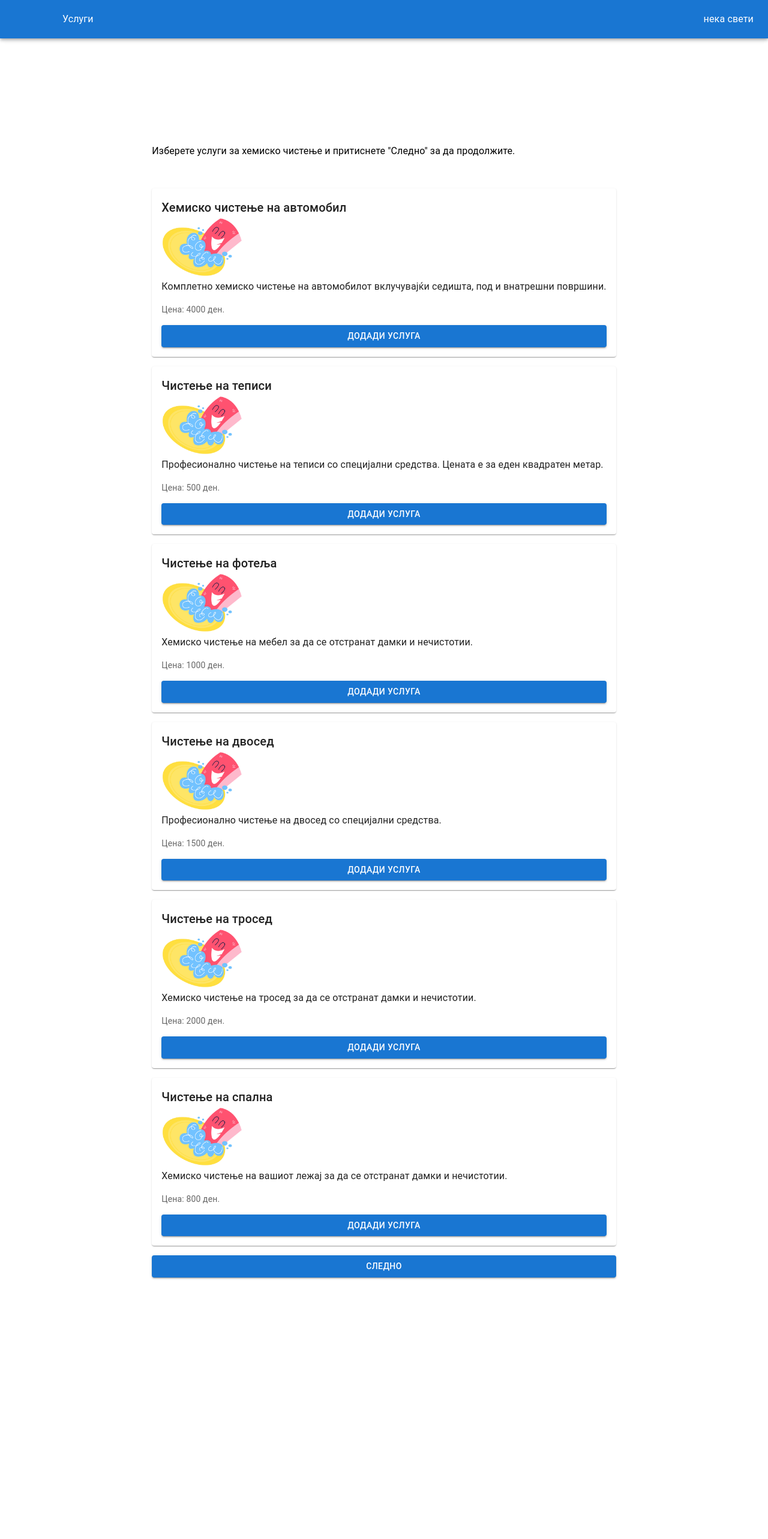
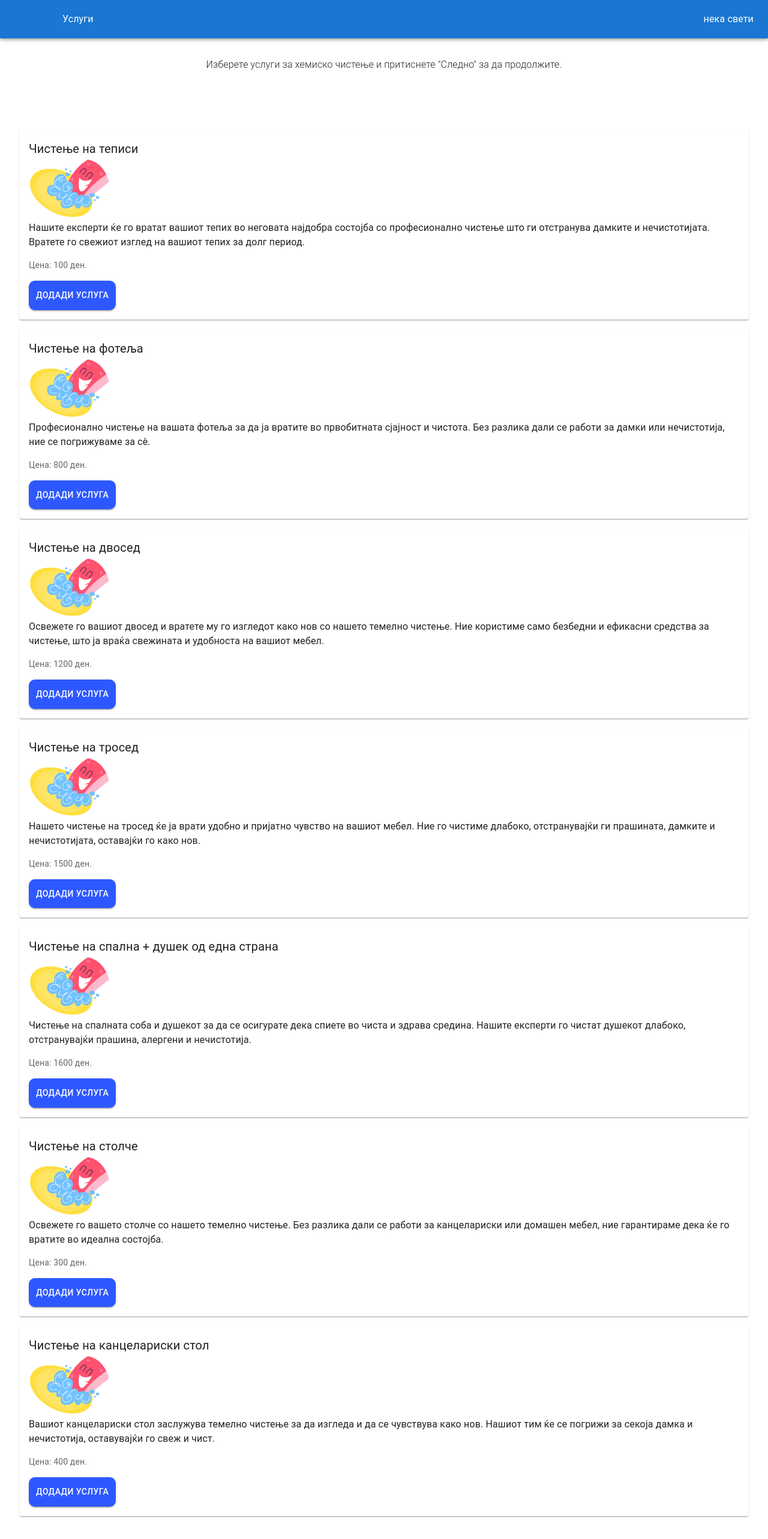
Before and after one commit to MarioStojcevski/nekasveti, a React (Vite) app: page /nekasveti/services in a window 1280 px wide. Shown: the top 2566 px of the page at 60% size. Before the commit the page ends 2162 px from the top, so only its background shows below. Built offline with nearby package versions, Linux system fonts and the light colour scheme; some icons are missing.

Commit message:
some ui changes and fixed the items

```diff
--- a/src/App.tsx
+++ b/src/App.tsx
@@ -1,25 +1,27 @@
-import { Box  } from "@mui/material";
+import { Box } from "@mui/material";
 import Header from "./components/Header";
 import { Outlet } from "react-router-dom";
 
 const App = () => {
   return (
-    <>
-      <Header />
+    <Box>
+      <Box>
+        <Header />
+      </Box>
       <Box
         sx={{
           display: "flex",
           flexDirection: "column",
           alignItems: "center",
-          justifyContent: "center",
-          height: "100vh",
-          paddingLeft: 10,
-          paddingRight: 10,
+          justifyContent: "flex-start",
+          padding: 2,
+          marginTop: "64px",
+          height: "calc(100vh - 64px)",
         }}
       >
         <Outlet />
       </Box>
-    </>
+    </Box>
   );
 };
 
--- a/src/pages/Home.tsx
+++ b/src/pages/Home.tsx
@@ -5,17 +5,63 @@ const Home = () => {
   const navigate = useNavigate();
 
   return (
-    <Box display="flex" flexDirection="column">
-      <Box>
-        <Typography variant="subtitle1" textAlign="justify" marginBottom={2}>
+    <Box
+      display="flex"
+      flexDirection="column"
+      alignItems="center"
+      padding={2}
+    >
+      <Box marginBottom={2}>
+        <Typography
+          variant="h6"
+          textAlign="center"
+          color="text.primary"
+          marginBottom={2}
+          sx={{
+            fontWeight: 300,
+            maxWidth: 600,
+            lineHeight: 1.5,
+            fontFamily: '"Roboto", "Helvetica", "Arial", sans-serif'
+          }}
+        >
           Закажи хемиско чистење за твојот дом, канцеларија или автомобил за 2 минути. Нашите експерти ќе го направат тоа со задоволство.
         </Typography>
       </Box>
-      <Box width="fit-content">
-        <img src="./guy.jpg" height={400} />
+
+      <Box
+        display="flex"
+        justifyContent="center"
+        alignItems="center"
+        width="100%"
+        marginTop={15}
+        marginBottom={5}
+      >
+        <img src="./guy.jpg" alt="Cleaning Service" height={300} />
       </Box>
-      <Box display="flex" justifyContent="center" marginTop={6}>
-        <Button onClick={() => navigate('/services')} variant="contained" fullWidth color="primary">
+
+      <Box
+        display="flex"
+        justifyContent="center"
+        width="100%"
+        sx={{
+          marginTop: 'auto',
+          paddingBottom: 2,
+        }}
+      >
+        <Button
+          onClick={() => navigate('/services')}
+          variant="contained"
+          color="primary"
+          fullWidth
+          sx={{
+            padding: '12px',
+            maxWidth: 300,
+            backgroundColor: '#2e58ffff',
+            '&:hover': { backgroundColor: '#1a318cff' },
+            borderRadius: '10px',
+            textTransform: 'uppercase',
+          }}
+        >
           Започни
         </Button>
       </Box>
--- a/src/pages/Schedule.tsx
+++ b/src/pages/Schedule.tsx
@@ -6,19 +6,44 @@ import { DateCalendar, LocalizationProvider } from "@mui/x-date-pickers";
 import { useAppContext } from "../context/AppContext";
 
 const Schedule = () => {
-  const {calendarValue, setCalendarValue} = useAppContext();
+  const { calendarValue, setCalendarValue } = useAppContext();
   const navigate = useNavigate();
 
   return (
-    <Box display="flex" flexDirection="column" alignItems="center">
-      <img src="./vacuum.jpg" height={300} />
-      <Typography variant="body1" marginTop={2}>
+    <Box display="flex" flexDirection="column" alignItems="center" padding={2}>
+      <img src="./vacuum.jpg" height={150} alt="Vacuum Cleaner" />
+      <Typography variant="body1" marginTop={3} textAlign="center" sx={{ fontWeight: 300 }}>
         Изберете датум и време за хемиско чистење
       </Typography>
-      <LocalizationProvider dateAdapter={AdapterDayjs}>
-        <DateCalendar value={calendarValue} onChange={(newValue) => setCalendarValue(newValue)} />
-      </LocalizationProvider>
-      <Button variant="contained" onClick={() => navigate('/summary')} sx={{ marginTop: 5}}>Следно</Button>
+
+      <Box marginTop={3}>
+        <LocalizationProvider dateAdapter={AdapterDayjs}>
+          <DateCalendar
+            value={calendarValue}
+            onChange={(newValue) => setCalendarValue(newValue)}
+            sx={{
+              borderRadius: '10px',
+              boxShadow: '0px 4px 10px rgba(0, 0, 0, 0.1)',
+            }}
+          />
+        </LocalizationProvider>
+      </Box>
+
+      <Button
+        variant="contained"
+        onClick={() => navigate('/summary')}
+        sx={{
+          marginTop: 10,
+          padding: '12px',
+          backgroundColor: '#2e58ffff',
+          '&:hover': { backgroundColor: '#1a318cff' },
+          textTransform: 'uppercase',
+          borderRadius: '10px',
+          width: '100%',
+        }}
+      >
+        Следно
+      </Button>
     </Box>
   );
 };
--- a/src/pages/Services.tsx
+++ b/src/pages/Services.tsx
@@ -1,5 +1,5 @@
+import { Box, Button, Card, Typography } from "@mui/material";
 import { useNavigate } from "react-router-dom";
-import { Box, Button, Card, Typography } from "@mui/material";
 import { useAppContext } from "../context/AppContext";
 import allServices from "../utils/allServices";
 import type { Service } from "../types";
@@ -42,9 +42,19 @@ const ServicePicker = () => {
   };
 
   return (
-    <Box display="flex" flexDirection="column" marginTop={200}>
-      <Box>
-        <Typography variant="subtitle1" textAlign="justify" marginBottom={6}>
+    <Box display="flex" flexDirection="column" padding={2}>
+      <Box marginBottom={6}>
+        <Typography
+          variant="subtitle1"
+          textAlign="center"
+          color="text.primary"
+          marginBottom={6}
+          sx={{
+            fontWeight: 300,
+            lineHeight: 1.5,
+            fontFamily: '"Roboto", "Helvetica", "Arial", sans-serif'
+          }}
+        >
           Изберете услуги за хемиско чистење и притиснете "Следно" за да продолжите.
         </Typography>
       </Box>
@@ -55,7 +65,9 @@ const ServicePicker = () => {
 
           return (
             <Card key={service.id} sx={{ marginBottom: 2, padding: 2 }}>
-              <Typography variant="h6">{service.name}</Typography>
+              <Typography variant="h6" sx={{ fontWeight: 400 }}>
+                {service.name}
+              </Typography>
               <img src="./sponge.jpg" height={100} alt={service.name} />
               <Typography variant="body1" marginBottom={2}>
                 {service.description}
@@ -65,40 +77,78 @@ const ServicePicker = () => {
               </Typography>
 
               {selectedService?.quantity && selectedService?.quantity > 0 && (
-                <Typography variant="body2" marginBottom={2}>
+                <Box
+                  sx={{
+                    backgroundColor: '#ffeb3b', // Light yellow to make it pop out
+                    color: '#000', // Black text for contrast
+                    padding: '6px 12px',
+                    borderRadius: '20px',
+                    fontSize: '18px',
+                    fontWeight: '500',
+                    boxShadow: '0px 4px 8px rgba(0, 0, 0, 0.1)',
+                    marginBottom: 2,
+                    textAlign: 'center',
+                    width: 'fit-content',
+                    marginLeft: 'auto',
+                    marginRight: 'auto',
+                  }}
+                >
                   Количина: {selectedService?.quantity}
-                </Typography>
+                </Box>
               )}
 
               {(!selectedService?.quantity || selectedService?.quantity === 0) ? (
                 <Button
                   variant="contained"
                   color="primary"
-                  onClick={() => updateServiceQuantity(service.id, true)} // Add more of the service
-                  fullWidth
+                  onClick={() => updateServiceQuantity(service.id, true)}
+                  sx={{
+                    backgroundColor: '#2e58ffff',
+                    '&:hover': { backgroundColor: '#1a318cff' },
+                    textTransform: 'uppercase',
+                    borderRadius: '10px',
+                    padding: '12px',
+                    margin: 'auto',
+                    maxWidth: 400,
+                  }}
                 >
                   Додади услуга
                 </Button>
               ) :
               (
                 <Box display="flex" flexDirection="row" alignItems="center" marginBottom={2}>
+
                   <Button
                     variant="outlined"
-                  color="primary"
-                  onClick={() => updateServiceQuantity(service.id, true)} // Increase quantity
-                  fullWidth
+                    color="secondary"
+                    onClick={() => updateServiceQuantity(service.id, false)}
+                    disabled={!selectedService?.quantity}
+                    sx={{
+                      padding: '12px',
+                      borderRadius: '10px',
+                      textTransform: 'none',
+                      '&:hover': { backgroundColor: '#45a049' },
+                      maxWidth: 150,
+                      margin: 'auto',
+                    }}
                   >
-                  +
+                    -
                   </Button>
 
                   <Button
                     variant="outlined"
-                  color="secondary"
-                  onClick={() => updateServiceQuantity(service.id, false)} // Decrease quantity or remove
-                  fullWidth
-                  disabled={!selectedService?.quantity}
+                    color="primary"
+                    onClick={() => updateServiceQuantity(service.id, true)}
+                    sx={{
+                      padding: '12px',
+                      borderRadius: '10px',
+                      textTransform: 'none',
+                      '&:hover': { backgroundColor: '#1a318cff' },
+                      maxWidth: 150,
+                      margin: 'auto',
+                    }}
                   >
-                  -
+                    +
                   </Button>
                 </Box>
               )}
@@ -107,8 +157,19 @@ const ServicePicker = () => {
         })}
       </Box>
 
-      <Box display="flex" marginBottom={4}>
-        <Button variant="contained" fullWidth onClick={() => navigate('/schedule')}>
+      <Box display="flex" marginBottom={4} sx={{ marginTop: 4 }}>
+        <Button
+          variant="contained"
+          onClick={() => navigate('/schedule')}
+          sx={{
+            backgroundColor: '#2e58ffff',
+            '&:hover': { backgroundColor: '#1a318cff' },
+            textTransform: 'uppercase',
+            padding: '12px',
+            width: '100%',
+            margin: 'auto',
+          }}
+        >
           Следно
         </Button>
       </Box>
--- a/src/pages/Summary.tsx
+++ b/src/pages/Summary.tsx
@@ -1,5 +1,6 @@
 import { Box, Button, Typography } from "@mui/material";
 import { useNavigate } from "react-router-dom";
+
 import { useAppContext } from "../context/AppContext";
 import dayjs from "dayjs";
 
@@ -9,24 +10,50 @@ const Summary = () => {
   const formattedDate = dayjs(calendarValue).format('YYYY-MM-DD');
 
   return (
-    <Box>
-      <Typography variant="h4" textAlign="center" marginTop={5}>
+    <Box padding={2}>
+      <Typography variant="h4" textAlign="center" marginTop={5} sx={{ fontWeight: 600 }}>
         Резиме на услугите
       </Typography>
-      <Box display="flex" flexDirection="column" alignItems="center" marginTop={3} border={1} borderColor="black">
+
+      <Box
+        display="flex"
+        flexDirection="column"
+        alignItems="center"
+        marginTop={3}
+        border={1}
+        borderColor="black"
+        borderRadius="10px"
+        padding={2}
+        bgcolor="#dce4ffff"
+        boxShadow="0px 8px 20px rgba(0, 0, 0, 0.1)"
+      >
         {services.length === 0 ? (
           <Typography variant="body1">Нема избрани услуги.</Typography>
         ) : (
           services.map((service) => (
             <Box key={service.id} marginBottom={2} textAlign="center">
-              <Typography variant="h6">{service.name}</Typography>
+              <Typography variant="h6" sx={{ fontWeight: 500 }}>
+                {service.name}
+              </Typography>
               <Typography variant="body1">Количество: {service.quantity}</Typography>
               <Typography variant="body1">Цена: {service.price} ден.</Typography>
             </Box>
           ))
         )}
       </Box>
-      <Box display="flex" flexDirection="column" alignItems="center" marginTop={3} border={1} borderColor="black">
+
+      <Box
+        display="flex"
+        flexDirection="column"
+        alignItems="center"
+        marginTop={3}
+        border={1}
+        borderColor="black"
+        borderRadius="10px"
+        padding={2}
+        bgcolor="#dce4ffff"
+        boxShadow="0px 8px 20px rgba(0, 0, 0, 0.1)"
+      >
         {formattedDate ? (
           <Typography variant="body1" marginTop={2}>
             Датум на хемиско чистење: {formattedDate}
@@ -37,13 +64,32 @@ const Summary = () => {
           </Typography>
         )}
       </Box>
+
       <Typography variant="h5" textAlign="center" marginTop={3}>
         Вкупна цена: {services.reduce((total, service) => total + (service.price * (service.quantity || 1)), 0)} ден.
       </Typography>
 
-      <Button variant="contained" fullWidth onClick={() => navigate('/')} >Закажи</Button>
+      <Box display="flex" justifyContent="center" marginTop={4}>
+        <Button
+          variant="contained"
+          fullWidth
+          sx={{
+            maxWidth: 300,
+            marginTop: 15,
+            backgroundColor: '#2e58ffff',
+            '&:hover': { backgroundColor: '#1a318cff' },
+            textTransform: 'uppercase',
+            padding: '12px',
+            borderRadius: '10px',
+            fontSize: '16px',
+          }}
+          onClick={() => navigate('/')}
+        >
+          Закажи
+        </Button>
+      </Box>
     </Box>
-  )
+  );
 };
 
 export default Summary;
--- a/src/utils/allServices.ts
+++ b/src/utils/allServices.ts
@@ -2,47 +2,54 @@ import type { Service } from "../types";
 
 const allServices: Service[] = [
   {
-    id: "service1",
-    name: "Хемиско чистење на автомобил",
-    price: 4000,
-    description: "Комплетно хемиско чистење на автомобилот вклучувајќи седишта, под и внатрешни површини.",
-    duration: 120,
-  },
-  {
     id: "service2",
     name: "Чистење на теписи",
-    price: 500,
-    description: "Професионално чистење на теписи со специјални средства. Цената е за еден квадратен метар.",
-    duration: 90,
+    price: 100,
+    description: "Нашите експерти ќе го вратат вашиот тепих во неговата најдобра состојба со професионално чистење што ги отстранува дамките и нечистотијата. Вратете го свежиот изглед на вашиот тепих за долг период.",
+    duration: 20,
   },
   {
     id: "service3",
     name: "Чистење на фотеља",
-    price: 1000,
-    description: "Хемиско чистење на мебел за да се отстранат дамки и нечистотии.",
+    price: 800,
+    description: "Професионално чистење на вашата фотеља за да ја вратите во првобитната сјајност и чистота. Без разлика дали се работи за дамки или нечистотија, ние се погрижуваме за сè.",
     duration: 60,
   },
   {
     id: "service4",
     name: "Чистење на двосед",
-    price: 1500,
-    description: "Професионално чистење на двосед со специјални средства.",
-    duration: 75,
+    price: 1200,
+    description: "Освежете го вашиот двосед и вратете му го изгледот како нов со нашето темелно чистење. Ние користиме само безбедни и ефикасни средства за чистење, што ја враќа свежината и удобноста на вашиот мебел.",
+    duration: 60,
   },
   {
     id: "service5",
     name: "Чистење на тросед",
-    price: 2000,
-    description: "Хемиско чистење на тросед за да се отстранат дамки и нечистотии.",
+    price: 1500,
+    description: "Нашето чистење на тросед ќе ја врати удобно и пријатно чувство на вашиот мебел. Ние го чистиме длабоко, отстранувајќи ги прашината, дамките и нечистотијата, оставајќи го како нов.",
     duration: 90,
   },
   {
     id: "service6",
-    name: "Чистење на спална",
-    price: 800,
-    description: "Хемиско чистење на вашиот лежај за да се отстранат дамки и нечистотии.",
+    name: "Чистење на спална + душек од една страна",
+    price: 1600,
+    description: "Чистење на спалната соба и душекот за да се осигурате дека спиете во чиста и здрава средина. Нашите експерти го чистат душекот длабоко, отстранувајќи прашина, алергени и нечистотија.",
     duration: 45,
-  }
+  },
+  {
+    id: "service7",
+    name: "Чистење на столче",
+    price: 300,
+    description: "Освежете го вашето столче со нашето темелно чистење. Без разлика дали се работи за канцелариски или домашен мебел, ние гарантираме дека ќе го вратите во идеална состојба.",
+    duration: 25,
+  },
+  {
+    id: "service8",
+    name: "Чистење на канцелариски стол",
+    price: 400,
+    description: "Вашиот канцелариски стол заслужува темелно чистење за да изгледа и да се чувствува како нов. Нашиот тим ќе се погрижи за секоја дамка и нечистотија, оставувајќи го свеж и чист.",
+    duration: 40,
+  },
 ];
 
 export default allServices;
```
Lines whose indentation alone changed are shown as unchanged.
